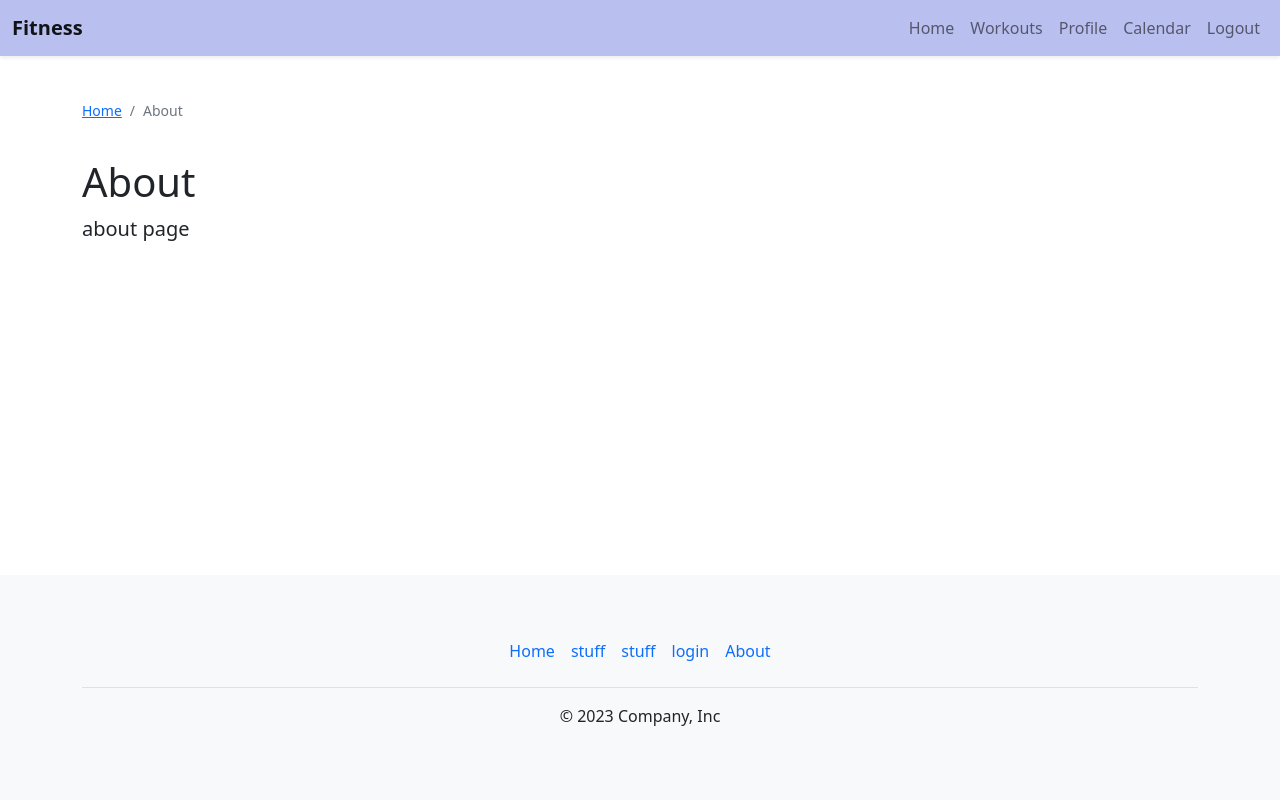
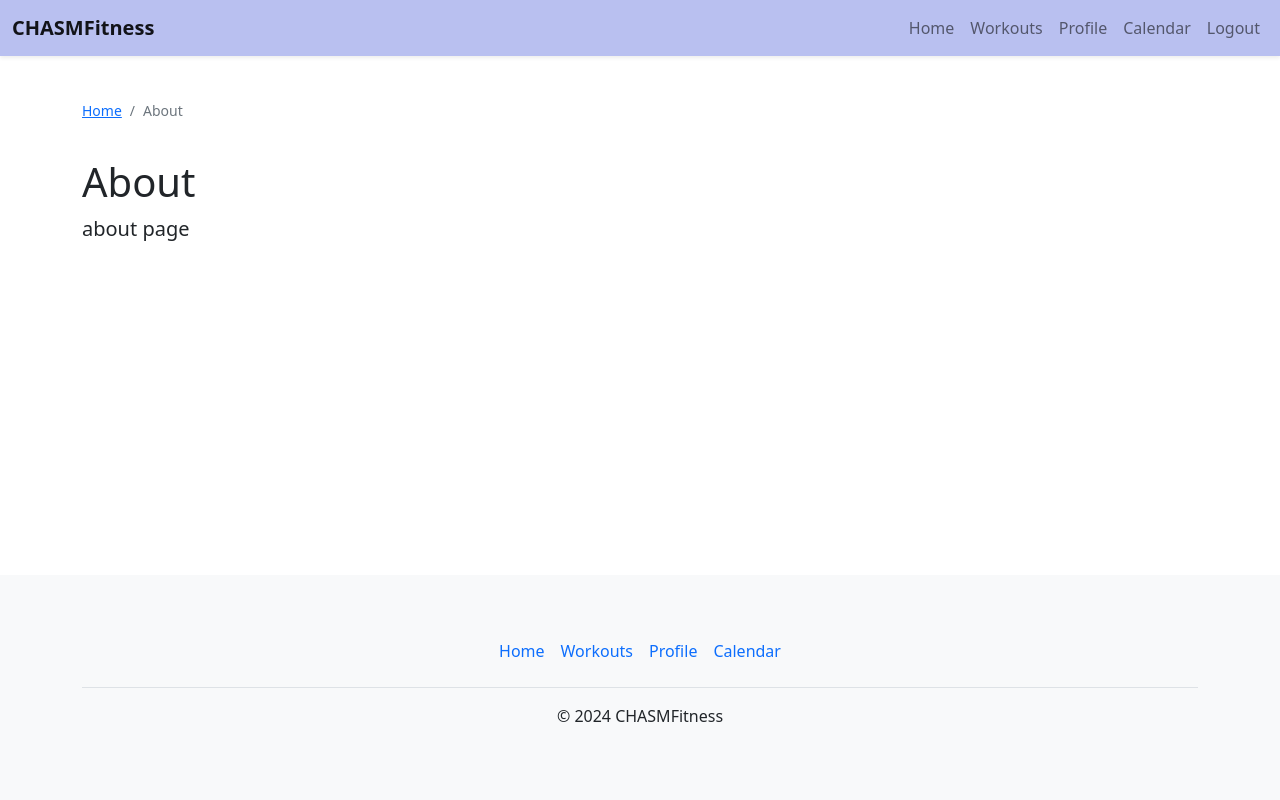
Before and after one commit to ShawnKi/SoftwareEngineeringProjectCSE3026, a Flask app: page /about in a window 1280 px wide. Run offline with Flask 3, Linux system fonts and the light colour scheme; the visitor is signed in with stand-in values (Sample User, id 1).

Commit message:
final UI changes

```diff
--- a/SoftwareEngineeringProjectCSE3026-test1/app.py
+++ b/SoftwareEngineeringProjectCSE3026-test1/app.py
@@ -133,7 +133,7 @@ def profile(username):
         user.last_name = last_name
         user.email = email
         user.username = username
-
+        db.session.commit()
     return render_template('profile.html', username=username)
 
 @app.route('/results/<username>')
--- a/SoftwareEngineeringProjectCSE3026-test1/templates/footer.html
+++ b/SoftwareEngineeringProjectCSE3026-test1/templates/footer.html
@@ -15,12 +15,20 @@
 <div class="container">
     <footer class="py-3 my-4">
         <ul class="nav justify-content-center border-bottom pb-3 mb-3">
-            <li class="nav-item"><a href="#" class="nav-link px-2 text-body-secondary">Home</a></li>
-            <li class="nav-item"><a href="#" class="nav-link px-2 text-body-secondary">stuff</a></li>
-            <li class="nav-item"><a href="#" class="nav-link px-2 text-body-secondary">stuff</a></li>
-            <li class="nav-item"><a href="#" class="nav-link px-2 text-body-secondary">login</a></li>
-            <li class="nav-item"><a href="#" class="nav-link px-2 text-body-secondary">About</a></li>
+            <li class="nav-item"><a href="{{url_for('index')}}" class="nav-link px-2 text-body-secondary">Home</a></li>
+            <li class="nav-item"><a href="{{url_for('about')}}" class="nav-link px-2 text-body-secondary">Workouts</a>
+            </li>
+            {% if current_user.is_anonymous %}
+            <li class="nav-item"><a href="{{ url_for('signup') }}" class="nav-link px-2 text-body-secondary">Sign up</a>
+            </li>
+            <li class="nav-item"><a href="{{ url_for('login') }}" class="nav-link px-2 text-body-secondary">Login</a>
+            </li>
+            {% else %}
+            <li class="nav-item"><a href="{{ url_for('profile', username=current_user.username) }}"
+                    class="nav-link px-2 text-body-secondary">Profile</a></li>
+            <li class="nav-item"><a href="#" class="nav-link px-2 text-body-secondary">Calendar</a></li>
+            {% endif %}
         </ul>
-        <p class="text-center text-body-secondary">&copy; 2023 Company, Inc</p>
+        <p class="text-center text-body-secondary">&copy; 2024 CHASMFitness</p>
     </footer>
 </div>
--- a/SoftwareEngineeringProjectCSE3026-test1/templates/navbar.html
+++ b/SoftwareEngineeringProjectCSE3026-test1/templates/navbar.html
@@ -2,7 +2,7 @@
 <nav class="navbar navbar-expand-md navbar-light fixed-top shadow-sm" style="background-color: #b9c0f0;">
     <div class="container-fluid">
         <a class="navbar-brand fw-bold">
-            Fitness
+            CHASMFitness
         </a>
         <button class="navbar-toggler" type="button" data-bs-toggle="collapse" data-bs-target="#navbarCollapse"
             aria-controls="navbarCollapse" aria-expanded="false" aria-label="Toggle navigation">
```
